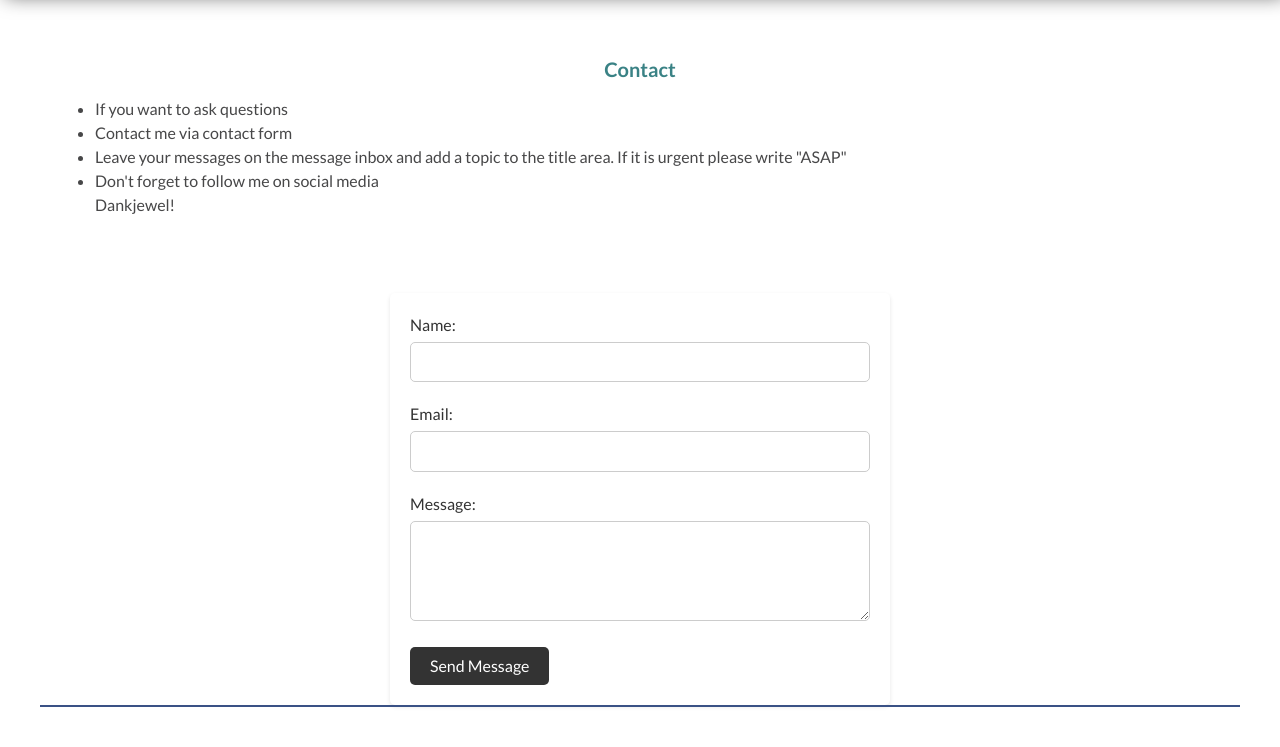
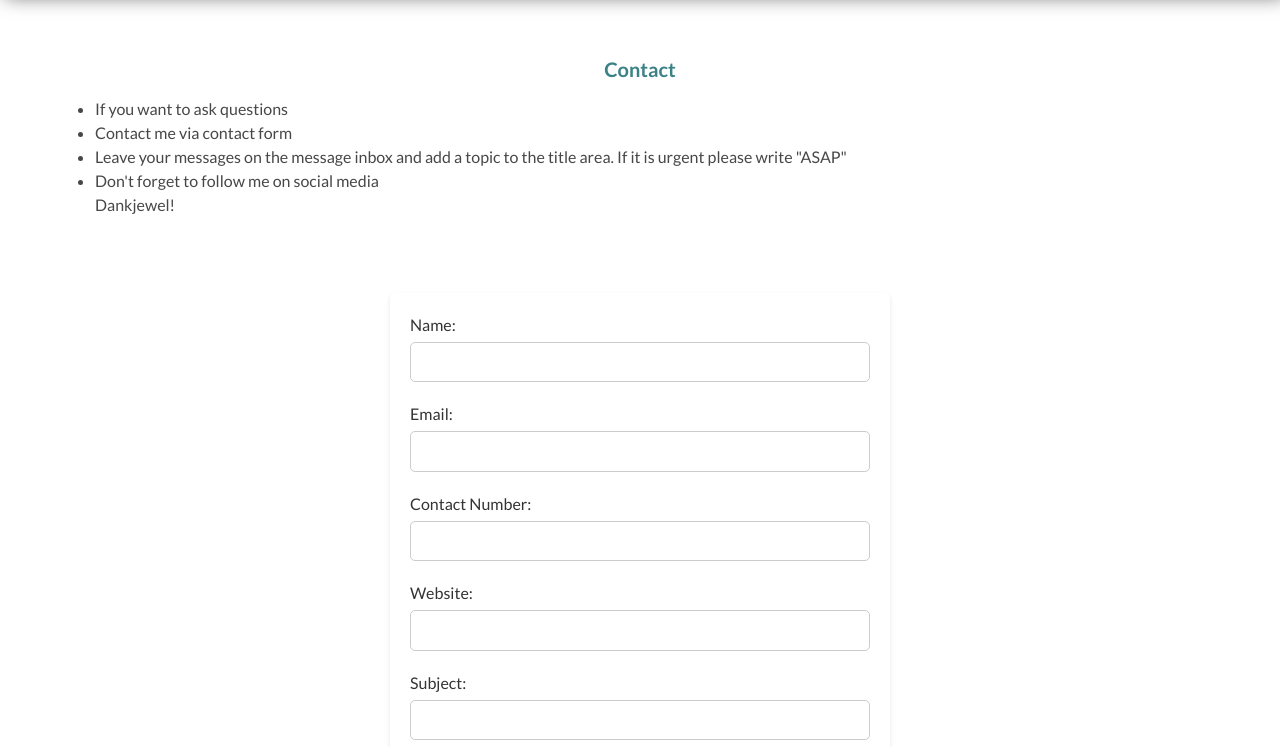
Before and after one commit to GOGulperi/my_first_portfolio, a plain HTML site: page contact.html in a window 1280 px wide. Shown: the part 53-800 px from the top of the page. Drawn offline with nearby package versions, Linux system fonts and the light colour scheme.

Commit message:
tel no-subj and website added

```diff
--- a/contact.html
+++ b/contact.html
@@ -57,6 +57,18 @@
             <input type="email" id="email" name="email" required>
         </div>
         <div class="form-group">
+          <label for="email">Contact Number:</label>
+          <input type="email" id="email" name="email" required>
+      </div>
+      <div class="form-group">
+        <label for="email">Website:</label>
+        <input type="email" id="email" name="email" required>
+    </div>
+        <div class="form-group">
+          <label for="email">Subject:</label>
+          <input type="email" id="email" name="email" required>
+      </div>
+        <div class="form-group">
             <label for="message">Message:</label>
             <textarea id="message" name="message" required></textarea>
         </div>
```
